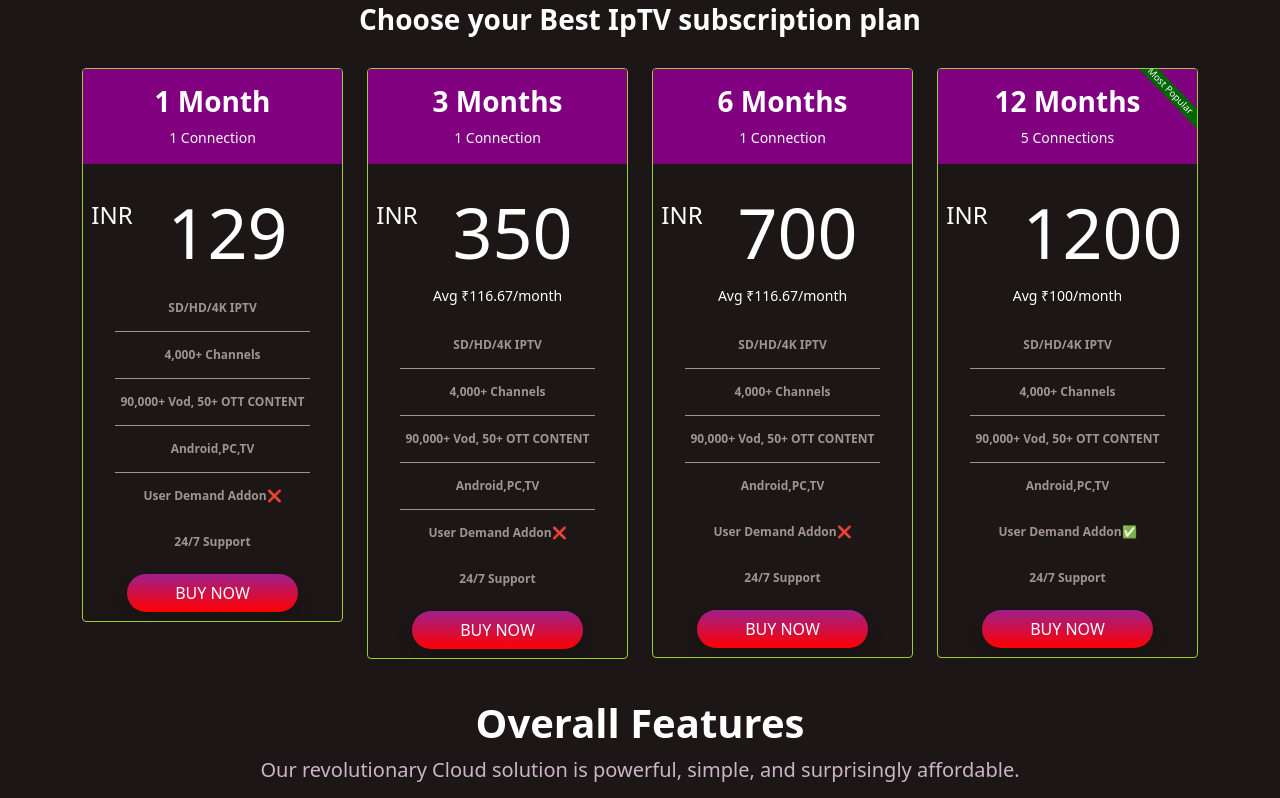
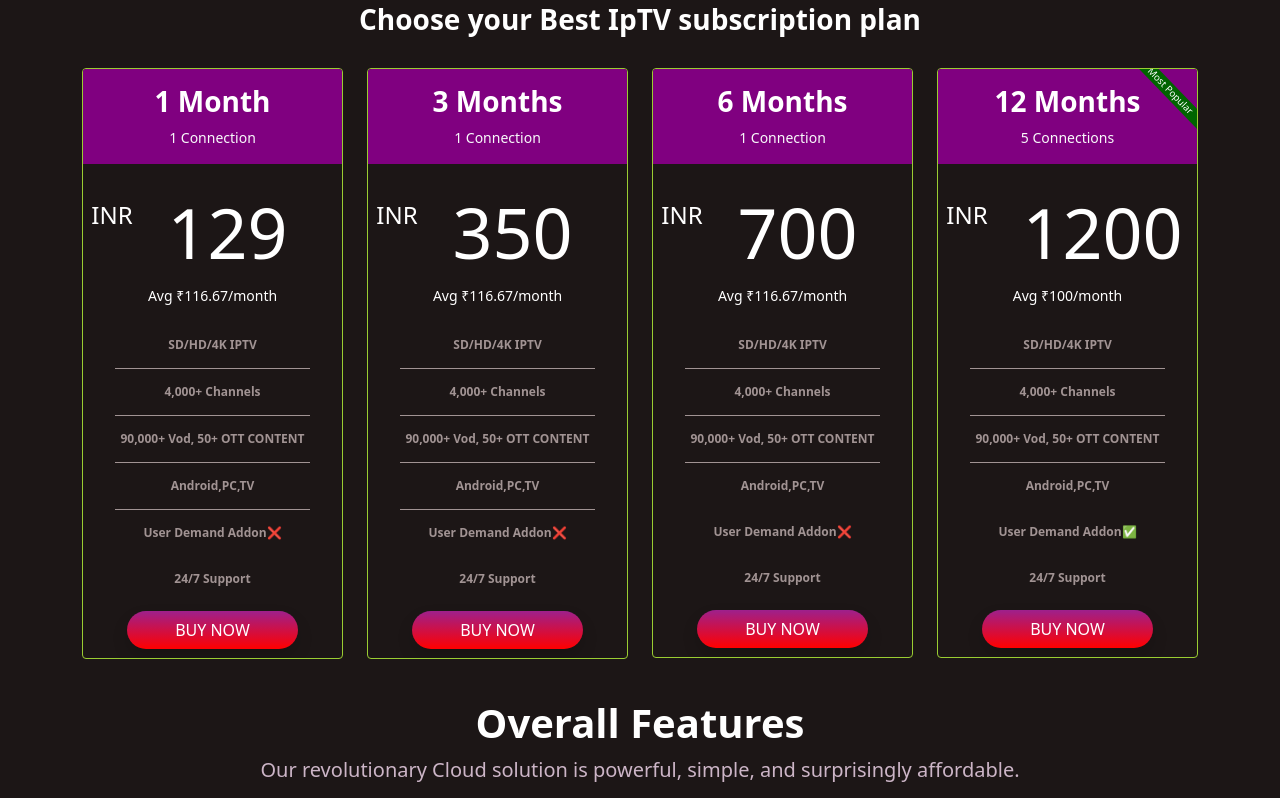
Before and after one commit to terimaut09/theme, a plain HTML site: page index.html in a window 1280 px wide. Shown: the part 1687-2485 px from the top of the page. Drawn offline with nearby package versions, Linux system fonts and the light colour scheme.

Commit message:
Update index.html

```diff
--- a/index.html
+++ b/index.html
@@ -410,6 +410,7 @@
                         129
                         <span class="position-absolute" style="font-size:1.5rem;left: -200px;top: 17px;right: 1px;">INR</span>
                     </div>
+                    <p class="small text-white">Avg ₹116.67/month</p>
                     <ul class="list-unstyled text-center fw-bold" style="font-size:12px;">
                         <li class="list-item  w-75 mx-auto" style="color:#a19393;border-bottom: 1px solid #a19393;padding: 14px 0;">SD/HD/4K IPTV</li>
                         <li class="list-item  w-75 mx-auto" style="color:#a19393;border-bottom: 1px solid #a19393;padding: 14px 0;">4,000+ Channels</li>
```
